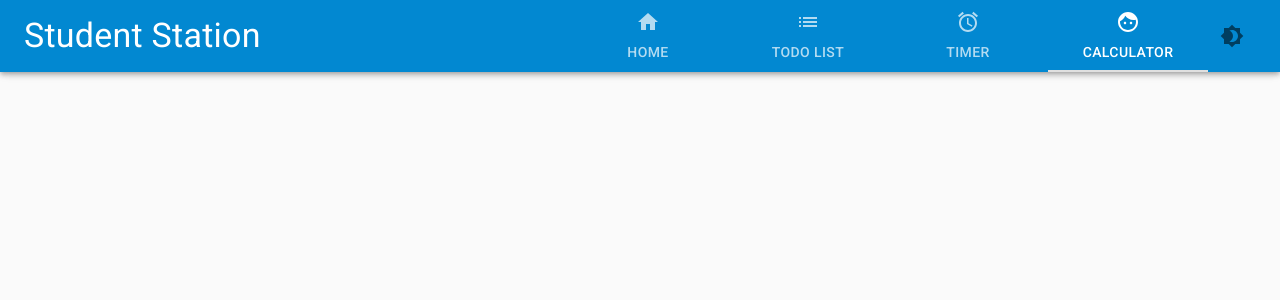
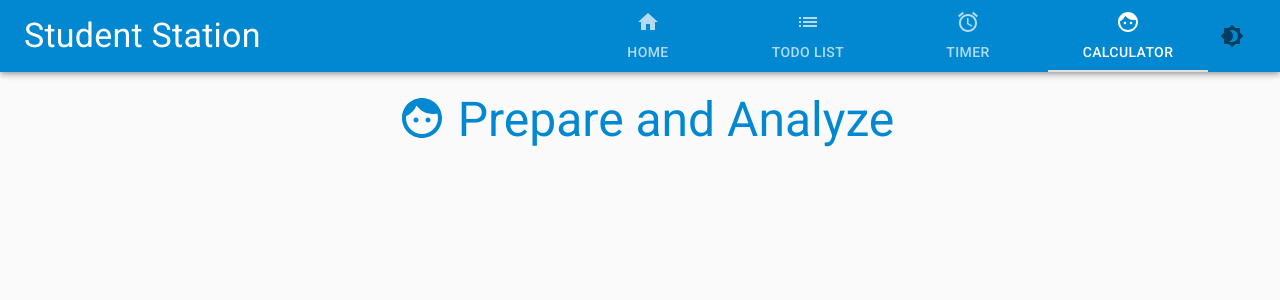
Before and after one commit to saad-afridi/StudentStation, a React (Create React App) app: page / in a window 1280 px wide. Both pictures are taken after a click on the tab "CALCULATOR". Shown: the top 300 px of the page. Built offline with nearby package versions, Linux system fonts and the light colour scheme.

Commit message:
Repositioned main app

```diff
--- a/src/pages/App.js
+++ b/src/App.js
@@ -12,8 +12,9 @@ import HomeIcon from '@material-ui/icons/Home'
 import FaceIcon from '@material-ui/icons/Face';
 
 // App Pages
-import ToDoPage from './Todo';
-import TimerPage from './Timer';
+import ToDoPage from './pages/Todo';
+import TimerPage from './pages/Timer';
+import CalculatorPage from './pages/Calculator'
 
 // Theme and Styling
 import { withStyles, ThemeProvider} from '@material-ui/styles';
@@ -143,6 +144,8 @@ class App extends React.Component {
             pom={this.state.pom}
             >
             </TimerPage>}
+
+            {this.state.selectedTab === 3 && <CalculatorPage />}
         </ThemeProvider>
         </div>
         )
--- a/src/index.js
+++ b/src/index.js
@@ -1,6 +1,6 @@
 import React from 'react';
 import ReactDOM from 'react-dom';
 import './index.css';
-import App from './pages/App'
+import App from './App'
 
 ReactDOM.render(<App />, document.getElementById('root'));
--- /dev/null
+++ b/src/pages/Calculator.js
@@ -0,0 +1,44 @@
+import React, { Component } from 'react'
+
+// Calc Components
+import PageTitle from '../components/PageTitle'
+
+// Material UI Components
+import { Container } from '@material-ui/core'
+
+// Material UI Icons
+import FaceIcon from '@material-ui/icons/Face';
+
+// Theme and Styling
+import { withStyles } from '@material-ui/styles';
+import PropTypes from 'prop-types';
+
+const styles = theme => ({
+    root: {
+
+    }
+})
+
+class CalculatorPage extends Component {
+
+    constructor() {
+        super();
+        this.state = {
+            courses : [],
+        };
+    }
+
+    render() {
+        return (
+            <Container className="CalcContainer">
+                <PageTitle text={"Prepare and Analyze"} icon={<FaceIcon style={{transform: 'scale(2.0)'}}/>}/>
+            </Container>
+        )
+    }
+}
+
+CalculatorPage.propTypes = {
+    classes: PropTypes.object.isRequired,
+}
+
+export default withStyles(styles)(CalculatorPage);
```
